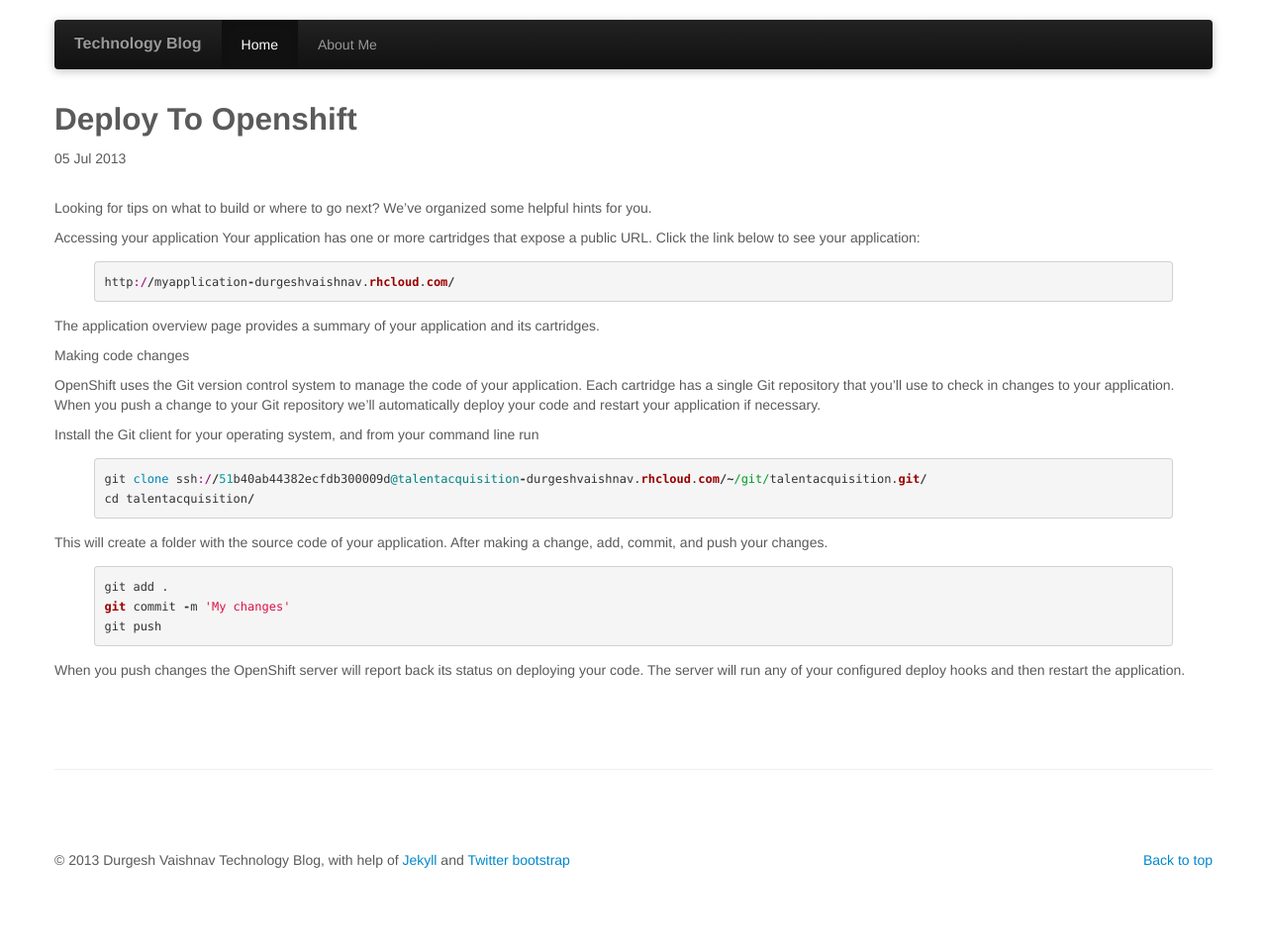
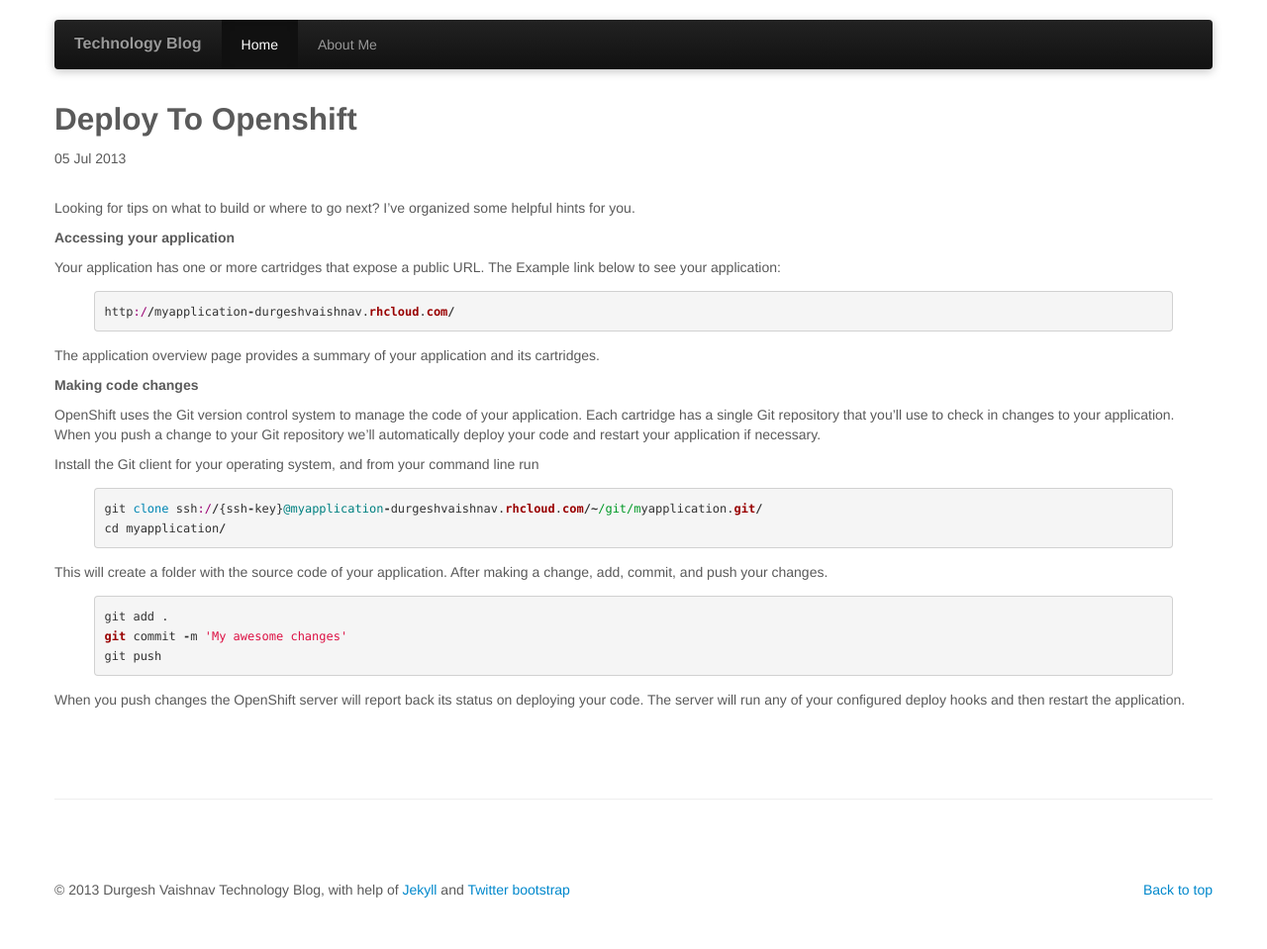
Before and after one commit to vdurgesh/git-pages, a Jekyll site: the page built from _posts/2013-07-05-deploy-to-openshift.markdown, in a window 1280 px wide. Shown: the whole page at 99% size. Built offline with Jekyll 4.4.1, drawn with Linux system fonts in a browser that asks for light colours; before the commit the page ends 929 px from its top, so only the background shows below that.

Commit message:
post openshift update

```diff
--- a/_posts/2013-07-05-deploy-to-openshift.markdown
+++ b/_posts/2013-07-05-deploy-to-openshift.markdown
@@ -5,10 +5,11 @@ date:   2013-07-05 14:18:00
 categories: cloud openshift
 ---
 
-Looking for tips on what to build or where to go next? We've organized some helpful hints for you.
+Looking for tips on what to build or where to go next? I've organized some helpful hints for you.
 
-Accessing your application
-Your application has one or more cartridges that expose a public URL. Click the link below to see your application:
+**Accessing your application**
+
+Your application has one or more cartridges that expose a public URL. The Example link below to see your application:
 
 {% highlight ruby %}
 http://myapplication-durgeshvaishnav.rhcloud.com/
@@ -16,14 +17,14 @@ http://myapplication-durgeshvaishnav.rhcloud.com/
 
 The application overview page provides a summary of your application and its cartridges.
 
-Making code changes
+**Making code changes**
 
 OpenShift uses the Git version control system to manage the code of your application. Each cartridge has a single Git repository that you'll use to check in changes to your application. When you push a change to your Git repository we'll automatically deploy your code and restart your application if necessary.
 
 Install the Git client for your operating system, and from your command line run
 {% highlight ruby %}
-git clone ssh://51b40ab44382ecfdb300009d@talentacquisition-durgeshvaishnav.rhcloud.com/~/git/talentacquisition.git/
-cd talentacquisition/
+git clone ssh://{ssh-key}@myapplication-durgeshvaishnav.rhcloud.com/~/git/myapplication.git/
+cd myapplication/
 {% endhighlight %}
 
 
@@ -31,7 +32,7 @@ This will create a folder with the source code of your application. After making
 
 {% highlight ruby %}
 git add .
-git commit -m 'My changes'
+git commit -m 'My awesome changes'
 git push
 {% endhighlight %}
 
```
